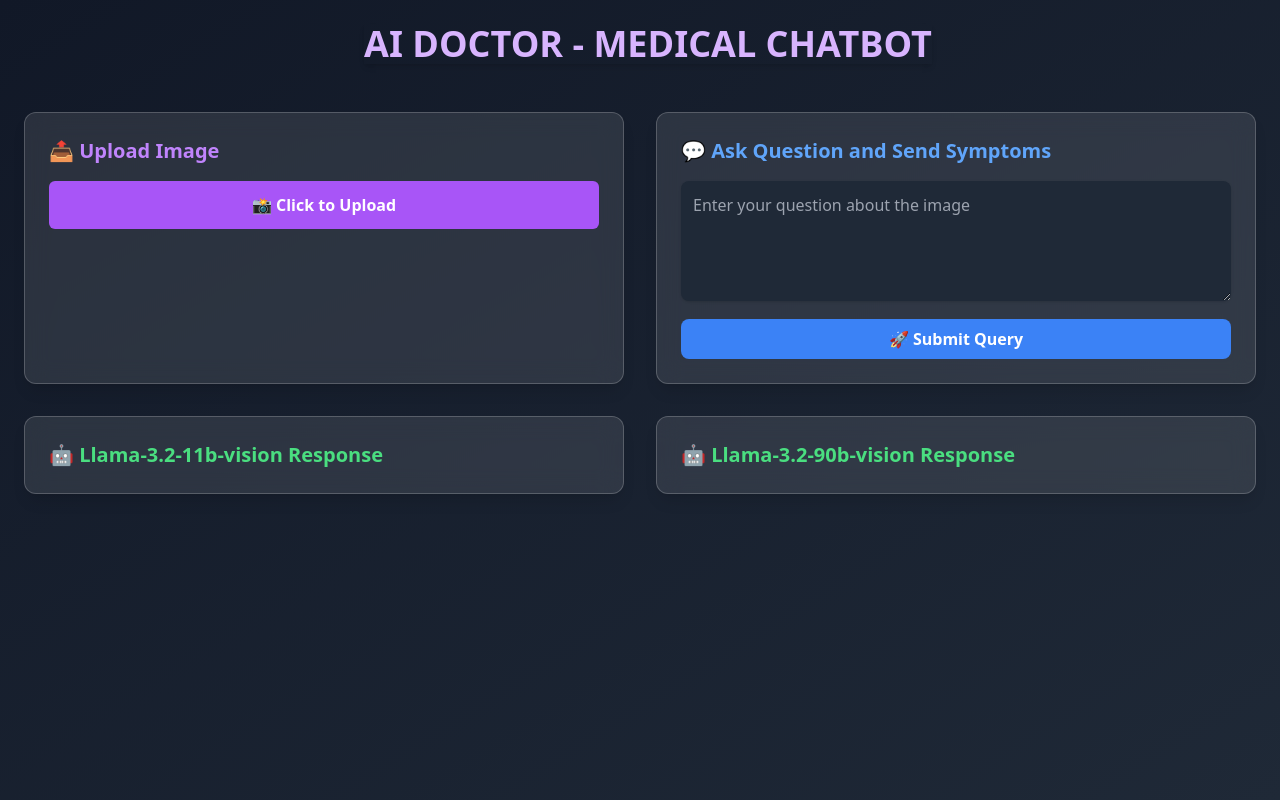
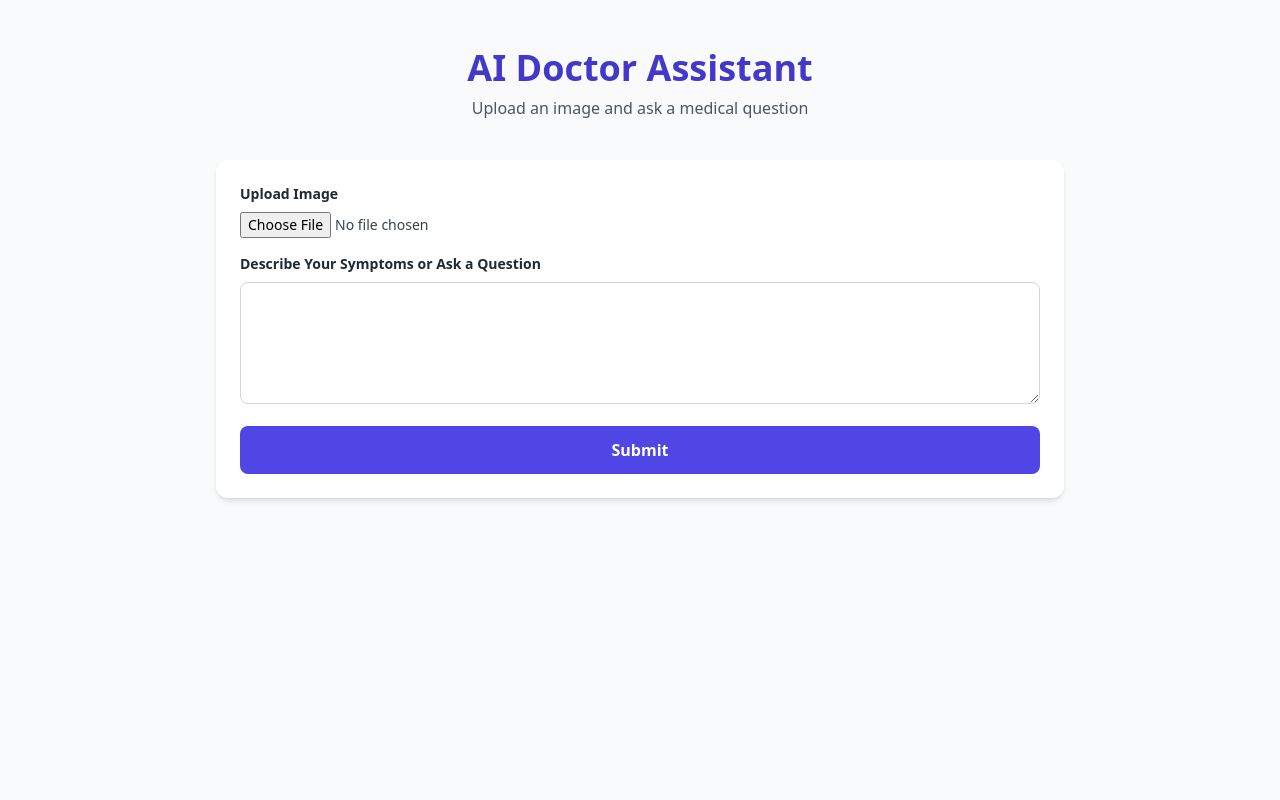
Before and after one commit to UdaraChamidu/Medical-Chatbot, a FastAPI app: page / in a window 1280 px wide. Run offline with FastAPI, Linux system fonts and the light colour scheme; some libraries are stand-ins or nearby versions.

Commit message:
make final changes

```diff
--- a/app.py
+++ b/app.py
@@ -72,23 +72,18 @@ async def upload_and_query(image: UploadFile = File(...), query: str = Form(...)
             )
             return response
 
-        # Make requests to both models
-        llama_response = make_api_request("llama-3.2-11b-vision-preview")
-        llava_response = make_api_request("llama-3.2-90b-vision-preview")
+        # Use only one model (LLaMA-3.2-90B or as named in your system)
+        selected_model = "meta-llama/llama-4-scout-17b-16e-instruct"
+        response = make_api_request(selected_model)
 
-        # Process responses
-        responses = {}
-        for model, response in [("llama", llama_response), ("llava", llava_response)]:
-            if response.status_code == 200:
-                result = response.json()
-                answer = result["choices"][0]["message"]["content"]
-                logger.info(f"Processed response from {model} API: {answer[:100]}...")
-                responses[model] = answer
-            else:
-                logger.error(f"Error from {model} API: {response.status_code} - {response.text}")
-                responses[model] = f"Error from {model} API: {response.status_code}"
-
-        return JSONResponse(status_code=200, content=responses)
+        if response.status_code == 200:
+            result = response.json()
+            answer = result["choices"][0]["message"]["content"]
+            logger.info(f"Processed response: {answer[:100]}...")
+            return JSONResponse(status_code=200, content={"response": answer})
+        else:
+            logger.error(f"Error from API: {response.status_code} - {response.text}")
+            return JSONResponse(status_code=response.status_code, content={"error": response.text})
 
     except HTTPException as he:
         logger.error(f"HTTP Exception: {str(he)}")
--- a/templates/index.html
+++ b/templates/index.html
@@ -1,142 +1,62 @@
 <!DOCTYPE html>
-<html lang="en" data-theme="dark">
+<html lang="en" data-theme="light">
   <head>
     <meta charset="UTF-8" />
     <meta name="viewport" content="width=device-width, initial-scale=1.0" />
-    <title>Analyze Image Application</title>
+    <title>AI Doctor Assistant</title>
     <script src="https://cdn.tailwindcss.com"></script>
-    <script
-      src="https://kit.fontawesome.com/your-fontawesome-kit.js"
-      crossorigin="anonymous"
-    ></script>
     <script src="https://cdn.jsdelivr.net/npm/marked/marked.min.js"></script>
   </head>
-  <body
-    class="min-h-screen bg-gradient-to-br from-gray-900 to-gray-800 text-gray-300 font-sans"
-  >
-    <div class="container mx-auto p-6">
-      <div class="flex items-center justify-center mb-12">
-        <i class="fas fa-camera text-6xl text-gray-400 mr-4"></i>
-        <h1 class="text-4xl font-bold text-purple-300 shadow-md">
-          AI DOCTOR - MEDICAL CHATBOT
-        </h1>
-      </div>
+  <body class="bg-gray-50 text-gray-800 font-sans">
+    <div class="max-w-4xl mx-auto px-6 py-12">
+      <!-- Header -->
+      <header class="text-center mb-10">
+        <h1 class="text-4xl font-bold text-indigo-700 mb-2">AI Doctor Assistant</h1>
+        <p class="text-gray-600">Upload an image and ask a medical question</p>
+      </header>
 
-      <div class="grid grid-cols-1 lg:grid-cols-2 gap-8 mb-8">
-        <!-- Upload Image Card -->
-        <div
-          class="bg-white/10 backdrop-blur-md p-6 rounded-xl shadow-lg border border-white/20"
-        >
-          <h2 class="text-xl font-semibold text-purple-400 mb-4">
-            📤 Upload Image
-          </h2>
-
-          <button
-            id="upload-btn"
-            class="w-full py-3 bg-purple-500 hover:bg-purple-600 text-white font-bold rounded-md transition-all"
-          >
-            📸 Click to Upload
-          </button>
-
-          <input
-            type="file"
-            id="image-upload"
-            accept="image/*"
-            class="hidden"
-          />
-
+      <!-- Form Section -->
+      <div class="bg-white p-6 rounded-xl shadow-md">
+        <div class="mb-4">
+          <label class="block font-semibold text-sm mb-2">Upload Image</label>
+          <input type="file" id="image-upload" accept="image/*" class="block w-full text-sm text-gray-700" />
           <div id="image-container" class="hidden mt-4">
-            <img
-              id="display-image"
-              src=""
-              alt="Uploaded"
-              class="w-full rounded-lg shadow-lg"
-            />
+            <img id="display-image" src="" alt="Uploaded Image" class="rounded-lg shadow border max-w-full" />
           </div>
         </div>
 
-        <!-- Ask Question Card -->
-        <div
-          class="bg-white/10 backdrop-blur-md p-6 rounded-xl shadow-lg border border-white/20"
-        >
-          <h2 class="text-xl font-semibold text-blue-400 mb-4">
-            💬 Ask Question and Send Symptoms
-          </h2>
-          <textarea
-            id="query-input"
-            rows="4"
-            placeholder="Enter your question about the image"
-            class="w-full p-3 bg-gray-800 text-gray-300 rounded-lg shadow"
-          ></textarea>
-          <button
-            id="submit-query"
-            class="w-full bg-blue-500 hover:bg-blue-600 text-white font-bold py-2 px-4 rounded-lg mt-3 transition-all"
-          >
-            🚀 Submit Query
-          </button>
-        </div>
-      </div>
-
-      <div class="grid grid-cols-1 lg:grid-cols-2 gap-8">
-        <!-- Llama Response -->
-        <div
-          class="bg-white/10 backdrop-blur-md p-6 rounded-xl shadow-lg border border-white/20"
-        >
-          <h2 class="text-xl font-semibold text-green-400">
-            🤖 Llama-3.2-11b-vision Response
-          </h2>
-          <div
-            id="response-container-llama11b"
-            class="hidden mt-4 bg-gray-800 p-4 rounded text-gray-300"
-          ></div>
+        <div class="mb-4">
+          <label class="block font-semibold text-sm mb-2">Describe Your Symptoms or Ask a Question</label>
+          <textarea id="query-input" rows="4" class="w-full p-3 border border-gray-300 rounded-lg focus:ring-2 focus:ring-indigo-400"></textarea>
         </div>
 
-        <!-- Llava Response -->
-        <div
-          class="bg-white/10 backdrop-blur-md p-6 rounded-xl shadow-lg border border-white/20"
-        >
-          <h2 class="text-xl font-semibold text-green-400">
-            🤖 Llama-3.2-90b-vision Response
-          </h2>
-          <div
-            id="response-container-llama90b"
-            class="hidden mt-4 bg-gray-800 p-4 rounded text-gray-300"
-          ></div>
+        <button id="submit-query" class="w-full py-3 bg-indigo-600 hover:bg-indigo-700 text-white font-semibold rounded-lg flex items-center justify-center gap-2">
+          <span>Submit</span>
+          <div id="loading-spinner" class="hidden animate-spin rounded-full h-5 w-5 border-t-2 border-white"></div>
+        </button>
+
+        <!-- Error Display -->
+        <div id="error-container" class="hidden mt-4 p-3 bg-red-100 text-red-800 border border-red-300 rounded">
+          <p id="error-text"></p>
         </div>
-      </div>
 
-      <!-- Error Message -->
-      <div
-        id="error-container"
-        class="hidden mt-8 p-4 bg-red-500 text-white rounded"
-      >
-        <p id="error-text"></p>
+        <!-- Response Display -->
+        <div id="response-container" class="hidden mt-6 p-4 bg-gray-100 text-gray-800 rounded border border-gray-300 text-sm whitespace-pre-wrap"></div>
       </div>
     </div>
 
     <script>
       document.addEventListener("DOMContentLoaded", function () {
-        const uploadBtn = document.getElementById("upload-btn");
         const imageUpload = document.getElementById("image-upload");
         const displayImage = document.getElementById("display-image");
         const imageContainer = document.getElementById("image-container");
         const queryInput = document.getElementById("query-input");
         const submitQuery = document.getElementById("submit-query");
-        const responseLlama = document.getElementById(
-          "response-container-llama11b"
-        );
-        const responseLlava = document.getElementById(
-          "response-container-llama90b"
-        );
+        const spinner = document.getElementById("loading-spinner");
+        const responseContainer = document.getElementById("response-container");
         const errorContainer = document.getElementById("error-container");
         const errorText = document.getElementById("error-text");
 
-        // Click to Upload button trigger
-        uploadBtn.addEventListener("click", () => {
-          imageUpload.click();
-        });
-
-        // Display uploaded image
         imageUpload.addEventListener("change", (event) => {
           const file = event.target.files[0];
           if (file) {
@@ -149,13 +69,12 @@
           }
         });
 
-        // Submit Query
         submitQuery.addEventListener("click", async () => {
           const image = imageUpload.files[0];
-          const query = queryInput.value;
+          const query = queryInput.value.trim();
 
           if (!image || !query) {
-            showError("⚠️ Please upload an image and enter a query.");
+            showError("Please upload an image and enter a question.");
             return;
           }
 
@@ -165,7 +84,7 @@
 
           try {
             submitQuery.disabled = true;
-            submitQuery.textContent = "Processing... ⏳";
+            spinner.classList.remove("hidden");
 
             const response = await fetch("/upload_and_query", {
               method: "POST",
@@ -174,32 +93,24 @@
 
             const result = await response.json();
 
-            if (!response.ok) {
-              throw new Error(
-                result.detail ||
-                  "An error occurred while processing your request."
-              );
-            }
+            if (!response.ok) throw new Error(result.detail || "Unknown server error.");
 
-            responseLlama.innerHTML = marked.parse(result.llama);
-            responseLlama.classList.remove("hidden");
-            responseLlava.innerHTML = marked.parse(result.llava);
-            responseLlava.classList.remove("hidden");
+            responseContainer.innerHTML = marked.parse(result.llama);
+            responseContainer.classList.remove("hidden");
             errorContainer.classList.add("hidden");
           } catch (error) {
-            console.error("Error:", error);
+            console.error(error);
             showError(error.message);
           } finally {
             submitQuery.disabled = false;
-            submitQuery.textContent = "🚀 Submit Query";
+            spinner.classList.add("hidden");
           }
         });
 
         function showError(message) {
           errorText.textContent = message;
           errorContainer.classList.remove("hidden");
-          responseLlama.classList.add("hidden");
-          responseLlava.classList.add("hidden");
+          responseContainer.classList.add("hidden");
         }
       });
     </script>
```
Also changed, not shown: requirements.txt (added, +8 -0 lines), README.md.
